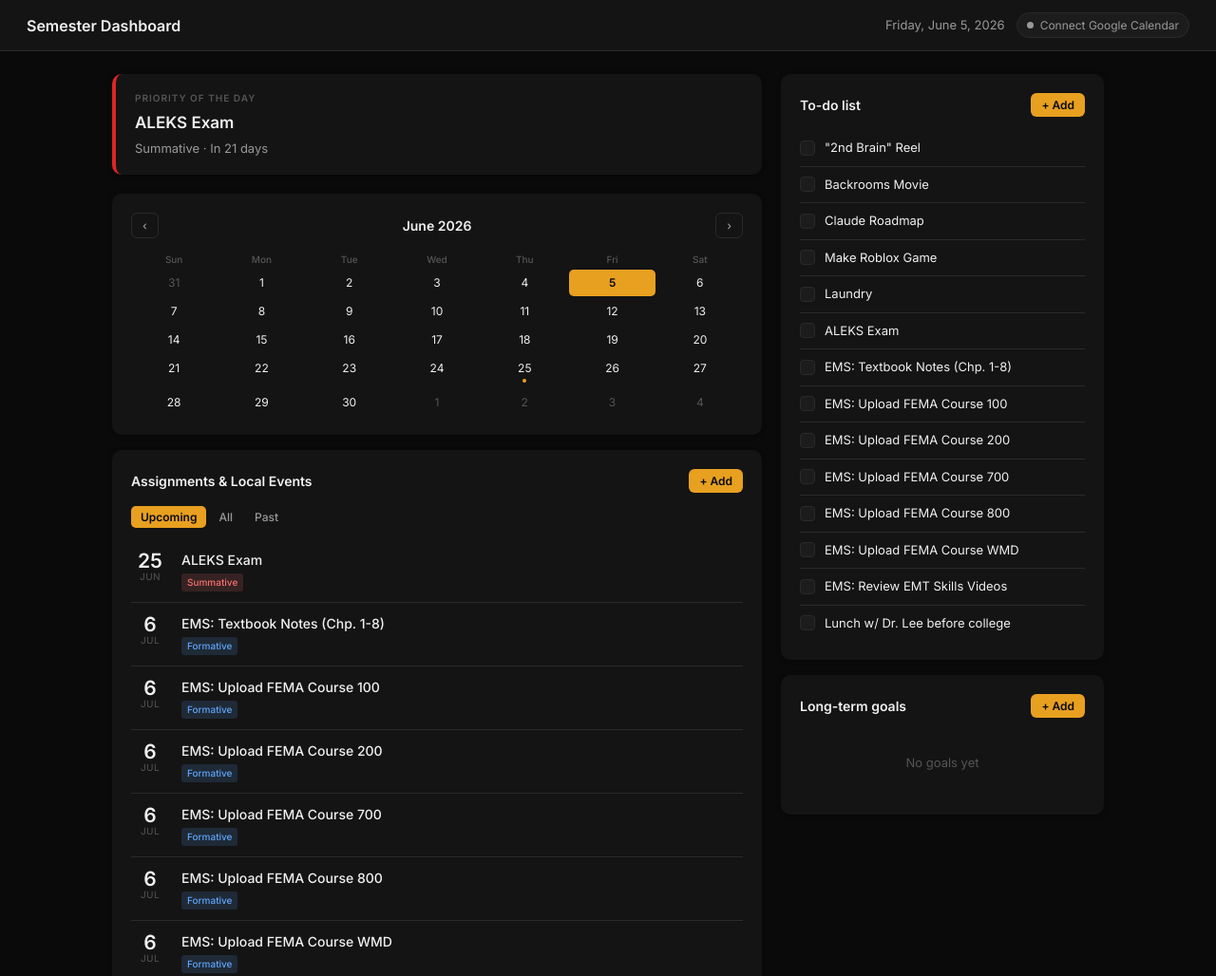
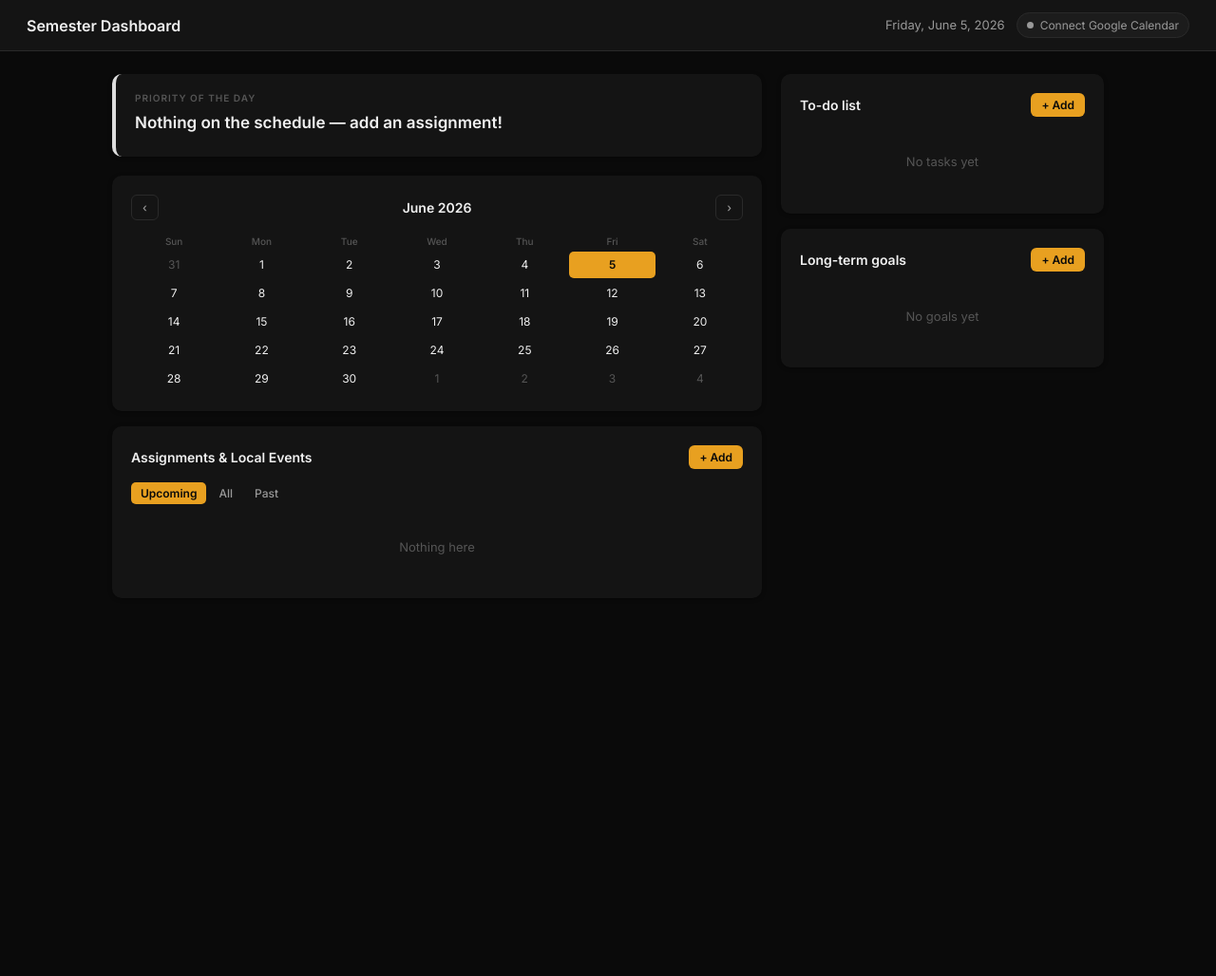
Before and after one commit to wpthewes/semester-dashboard, a plain HTML site: page [C] Semester Dashboard.html in a window 1280 px wide. Shown: the top 1028 px of the page at 95% size. After the commit the page ends 800 px from the top, so only its background shows below. Drawn offline with Linux system fonts and the light colour scheme.

Commit message:
Add files via upload

```diff
--- a/[C] Semester Dashboard.html
+++ b/[C] Semester Dashboard.html
@@ -544,23 +544,6 @@ async function initTasksAndRender() {
       const newList = await gapi.client.tasks.tasklists.insert({ resource: { title: 'Dashboard Goals' } });
       localStorage.setItem('gtasks_goals_id', newList.result.id);
     }
-    // Migrate any existing localStorage todos to Google Tasks
-    const localTodos = load('sd_todos');
-    if (localTodos.length) {
-      for (const t of localTodos) {
-        await gapi.client.tasks.tasks.insert({ tasklist: '@default', resource: { title: t.title, status: t.done ? 'completed' : 'needsAction' } });
-      }
-      save('sd_todos', []);
-    }
-    // Migrate any existing localStorage goals to Google Tasks
-    const localGoals = load('sd_goals');
-    const goalsListId = localStorage.getItem('gtasks_goals_id');
-    if (localGoals.length && goalsListId) {
-      for (const g of localGoals) {
-        await gapi.client.tasks.tasks.insert({ tasklist: goalsListId, resource: { title: g.title, status: g.done ? 'completed' : 'needsAction' } });
-      }
-      save('sd_goals', []);
-    }
   } catch (err) { console.error('Tasks init error:', err); }
   await renderTodos();
   await renderGoals();
@@ -701,41 +684,6 @@ function toggleForm(id) { document.getElementById(id).classList.toggle('open');
 document.getElementById('ev-date').value      = todayStr();
 document.getElementById('gcal-ev-date').value = todayStr();
 
-// Seed assignments if list is empty
-if (!load('sd_events').length) {
-  const seedEvents = [
-    { title: 'ALEKS Exam', date: '2026-06-25', time: '', type: 'summative' },
-    { title: 'EMS: Textbook Notes (Chp. 1-8)', date: '2026-07-06', time: '', type: 'formative' },
-    { title: 'EMS: Upload FEMA Course 100', date: '2026-07-06', time: '', type: 'formative' },
-    { title: 'EMS: Upload FEMA Course 200', date: '2026-07-06', time: '', type: 'formative' },
-    { title: 'EMS: Upload FEMA Course 700', date: '2026-07-06', time: '', type: 'formative' },
-    { title: 'EMS: Upload FEMA Course 800', date: '2026-07-06', time: '', type: 'formative' },
-    { title: 'EMS: Upload FEMA Course WMD', date: '2026-07-06', time: '', type: 'formative' },
-    { title: 'EMS: Review EMT Skills Videos', date: '2026-07-06', time: '', type: 'formative' },
-  ];
-  save('sd_events', seedEvents.map(e => ({ id: uid(), ...e })));
-}
-
-// Seed todos from Google Keep if list is empty
-if (!load('sd_todos').length) {
-  const seedTodos = [
-    '"2nd Brain" Reel',
-    'Backrooms Movie',
-    'Claude Roadmap',
-    'Make Roblox Game',
-    'Laundry',
-    'ALEKS Exam',
-    'EMS: Textbook Notes (Chp. 1-8)',
-    'EMS: Upload FEMA Course 100',
-    'EMS: Upload FEMA Course 200',
-    'EMS: Upload FEMA Course 700',
-    'EMS: Upload FEMA Course 800',
-    'EMS: Upload FEMA Course WMD',
-    'EMS: Review EMT Skills Videos',
-    'Lunch w/ Dr. Lee before college',
-  ];
-  save('sd_todos', seedTodos.map(title => ({ id: uid(), title, done: false })));
-}
 
 updatePriority();
 renderLocalEvents();
```
Also changed, not shown: index.html (+0 -52 lines).
